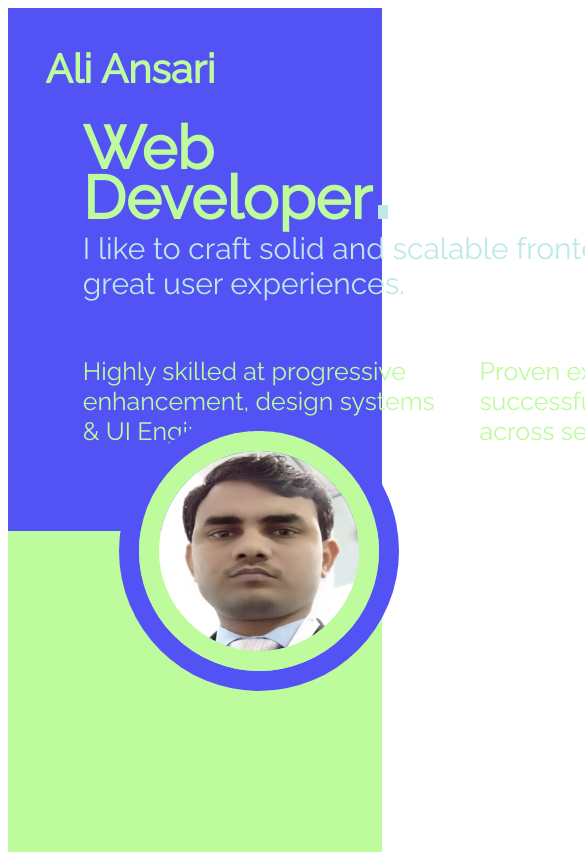
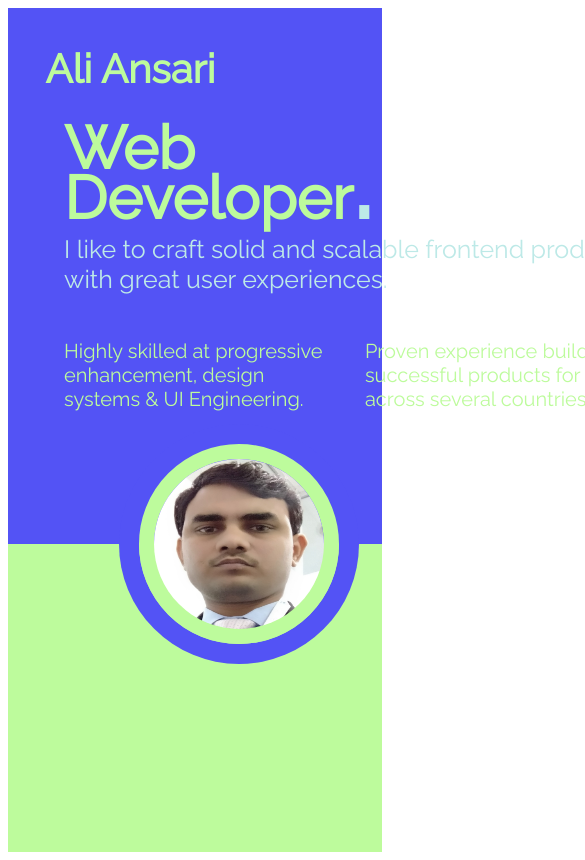
Before and after one commit to ansaridatascientist/ali_ansari, a plain HTML site: page index.html in a window 390 px wide. Shown: the top 860 px of the page, 585 px wide, since content can reach past the window. Drawn offline with Linux system fonts and the light colour scheme.

Commit message:
Add files via upload

```diff
--- a/style.css
+++ b/style.css
@@ -114,7 +114,52 @@ h1 {
         margin-left: 20%;
         display: flex;
         gap: 25px;
-        flex-shrink: inherit;
     }
 
 }
+
+@media (max-width: 1030px) {
+    .grid-container {
+        display: grid;
+        grid-template-columns: 100%;
+        grid-template-rows: 1fr 1fr;
+    }
+
+    h1 {
+        margin-top: 10%;
+        margin-left: 15%;
+    }
+
+    .profile {
+        height: 170px;
+        width: 170px;
+        border: 15px solid #BDFB9C;
+        padding: 0;
+        box-shadow: 0px 0px 0px 20px #5353F5;
+        position: relative;
+        border-radius: 50%;
+        margin-left: 35%;
+        margin-top: -100px;
+    }
+
+    .para1 {
+        color: #BDE9E7;
+        font-size: 25px;
+        margin-left: 15%;
+        margin-top: -15%;
+        font-weight:lighter;
+        width: 600px;
+    }
+
+    .para2 {
+        color: #BDFB9C;
+        font-size: 20px;
+        height: 200px;
+        width: 600px;
+        margin-left: 15%;
+        display: flex;
+        gap: 25px;
+        margin-bottom: 25px;
+    }
+
+}
```
